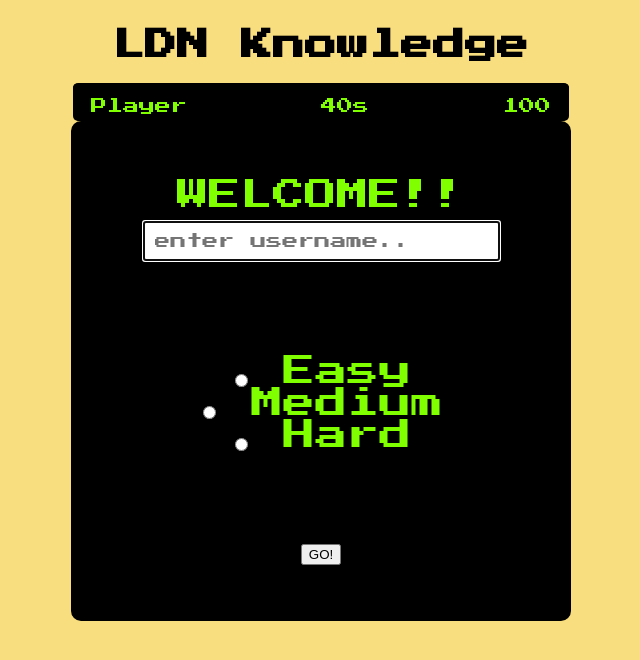
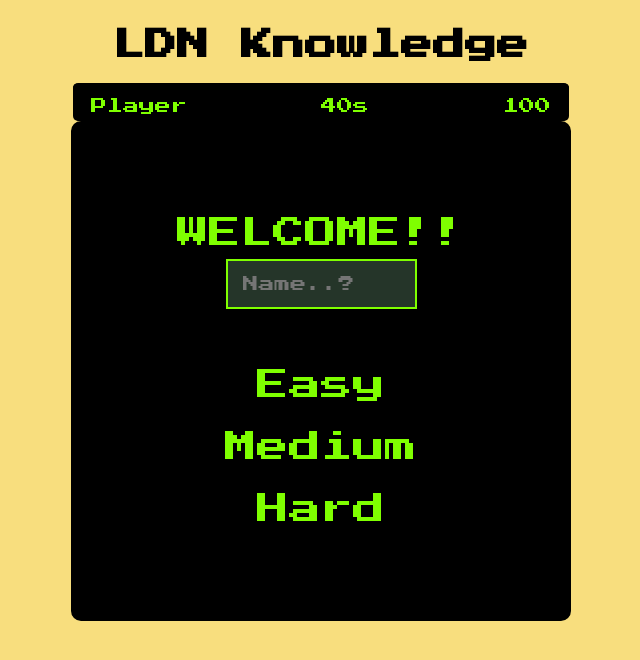
Before and after one commit to braj011/map-guessing-game-frontend, a plain HTML site: page index.html in a window 1280 px wide. Shown: the whole page, without its empty margins (319-959 px from the left). Drawn offline with Linux system fonts and the light colour scheme.

Commit message:
new start game interface

```diff
--- a/index.html
+++ b/index.html
@@ -27,20 +27,16 @@
     <div id="map-container">
       <img id="map" src=''/>
     </div>
-
     <div id="welcome-container">
       <div id="welcome-username">WELCOME!!
-        <input class="input" type="text" id="name-input" placeholder="enter username.." autofocus>
+        <input class="input" type="text" id="name-input" placeholder="Name..?"  maxlength="8" autocomplete="off" autofocus required size="9">
       </div>
-      <div id="radio-btns">
-        <input type="radio" name="difficulty" value="easy"> Easy<br>
-        <input type="radio" name="difficulty" value="medium"> Medium<br>
-        <input type="radio" name="difficulty" value="hard"> Hard
-      </div>
-          <button id="submit-un-btn">GO!</button>
+      <div id="difficulty-container">
+        <div id="easy" class="difficulty hvr-bounce-in">Easy</div>
+        <div id="medium" class="difficulty hvr-bounce-in">Medium</div>
+        <div id="hard" class="difficulty hvr-bounce-in">Hard</div>
       </div>
     </div>
-
   </div>
 
 </body>
--- a/style.css
+++ b/style.css
@@ -24,6 +24,7 @@ body {
   justify-content: center;
   position: relative;
   border: solid black 10px;
+  color: chartreuse;
   border-radius: 10px;
   background: white;
 }
@@ -53,34 +54,29 @@ body {
 }
 
 #welcome-container {
-  display: block;
   width: 100%;
   flex-direction: column;
-  justify-content: space-around;
+  justify-content: center;
   align-items: center;
   background: black;
   color: chartreuse;
+  font-family: 'Press Start 2P', cursive;
   font-size: 2rem;
-}
-
-#welcome-username {
-  display: flex;
-  flex-flow: column nowrap;
-  position: relative;
-  align-items: center;
-  text-align: center;
-  border: 2px solid black;
 }
 
 .input {
   font-size: 1rem;
-  padding: 10px;
+  padding: 15px;
   margin-top: 10px;
   font-family: 'Press Start 2P', cursive;
+  border: none;
+  background: #253529;
+  color: chartreuse;
 }
 
-.radio-btns {
-  font-size: 2rem;
+.input:focus {
+    outline: none;
+    border: 2px solid chartreuse;
 }
 
 .square {
@@ -92,3 +88,27 @@ body {
   z-index: 1;
   position: absolute;
 }
+
+#difficulty-container {
+  padding-top: 30px;
+}
+
+.difficulty {
+  cursor: pointer;
+  padding-top: 30px;
+}
+
+.hvr-bounce-in {
+  vertical-align: middle;
+  -webkit-transform: perspective(1px) translateZ(0);
+  transform: perspective(1px) translateZ(0);
+  box-shadow: 0 0 1px rgba(0, 0, 0, 0);
+  -webkit-transition-duration: 0.5s;
+  transition-duration: 0.5s;
+}
+.hvr-bounce-in:hover, .hvr-bounce-in:focus, .hvr-bounce-in:active {
+  -webkit-transform: scale(1.2);
+  transform: scale(1.2);
+  -webkit-transition-timing-function: cubic-bezier(0.47, 2.02, 0.31, -0.36);
+  transition-timing-function: cubic-bezier(0.47, 2.02, 0.31, -0.36);
+}
--- a/timer.js
+++ b/timer.js
@@ -5,6 +5,7 @@ function countDown(seconds) {
   timeDisplay.innerText = `${seconds}s`
   if (seconds === 0) {
     return outOfTime()
+
   }
   setTimeout(countDown, 1000, seconds)
 }
```
Also changed, not shown: index.js (+8 -9 lines).
